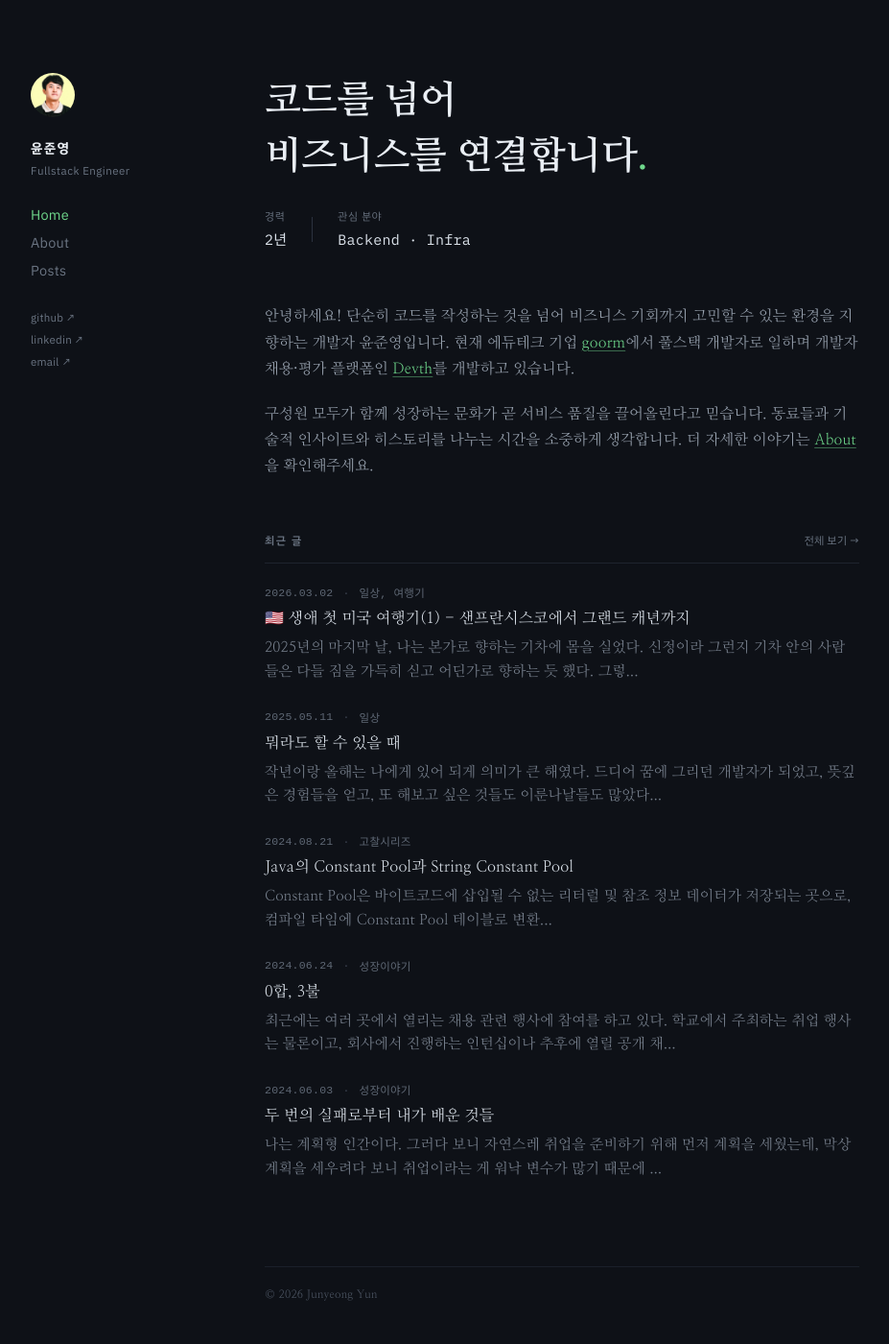
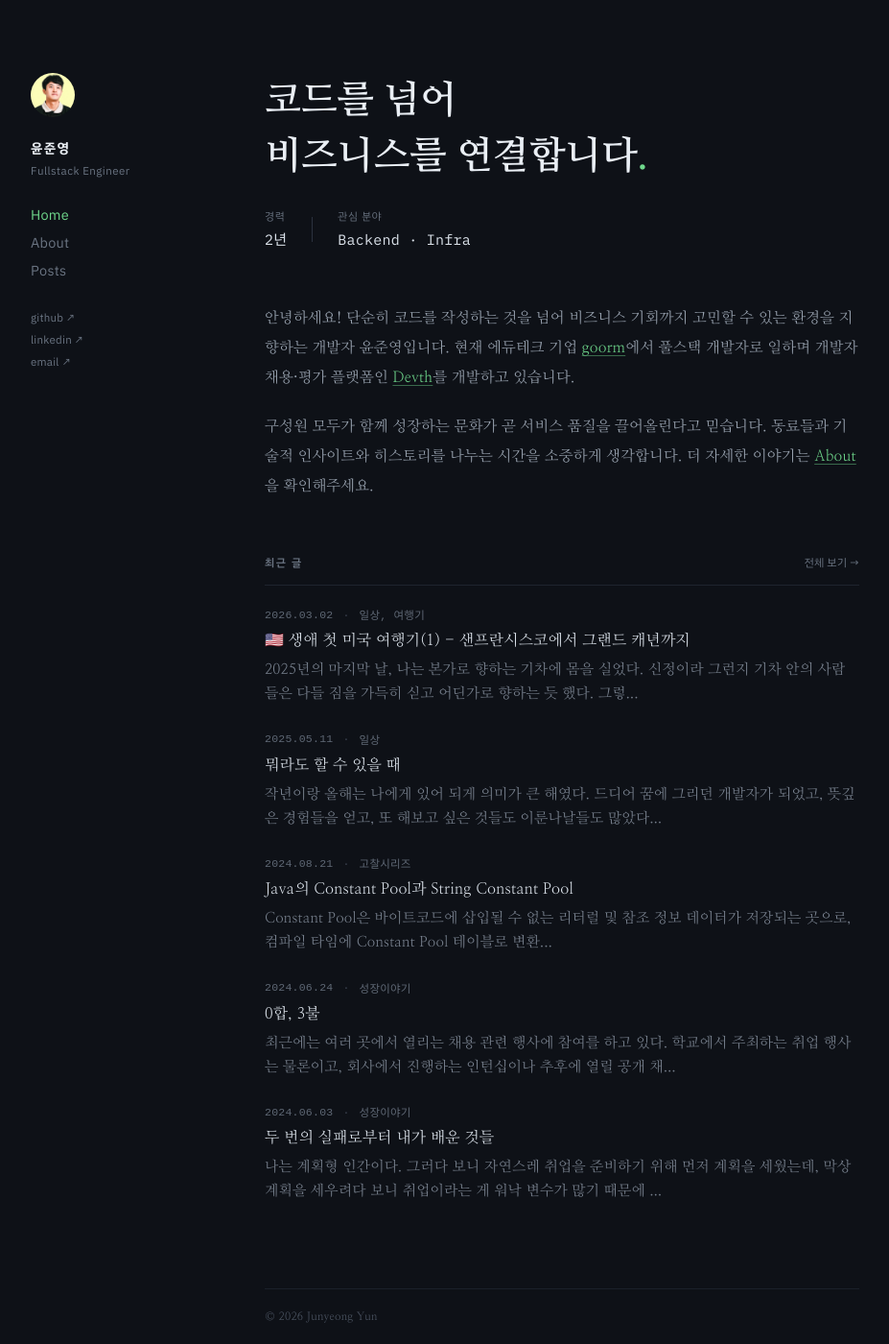
Before and after one commit to ypjun100/v2.junyeong.dev, a Jekyll site: the page built from index.html, in a window 1280 px wide and 1400 px high. Shown: the whole window at 96% size, without its empty margins (138-1065 px from the left). Built offline with Jekyll 4.4.1, drawn with Linux system fonts in a browser that asks for light colours.

Commit message:
style: open up the leading on the two intro paragraphs
The Home intro and the About career summary both sat at 1.75. At 15.5px on this
dark background the lines ran closer than the author wanted, so both go to 2.

The code block rule shares the 1.75 figure but is left alone -- monospace at
13.5px is a different reading problem.

```diff
--- a/_sass/_about.scss
+++ b/_sass/_about.scss
@@ -53,7 +53,7 @@
 .career__lead {
   margin: 8px 0 0;
   font-size: 15.5px;
-  line-height: 1.75;
+  line-height: 2;
   color: var(--text-lead);
 }
 
--- a/_sass/_home.scss
+++ b/_sass/_home.scss
@@ -74,7 +74,7 @@
   // Matched to the About career summary: a half step smaller and a shade
   // dimmer than the body default, which reads easier on the dark background.
   font-size: 15.5px;
-  line-height: 1.75;
+  line-height: 2;
   color: var(--text-lead);
 
   p {
```
